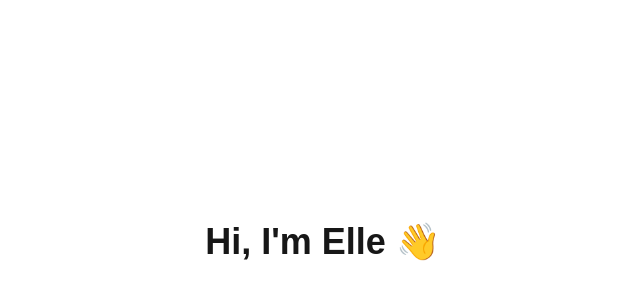
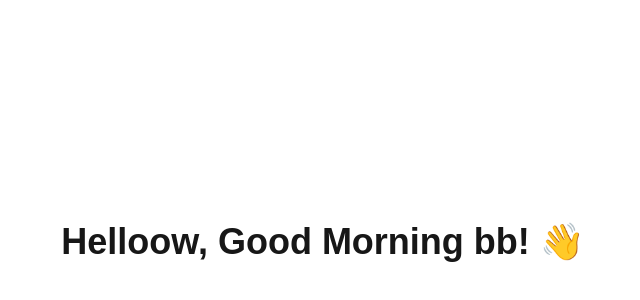
Before and after one commit to ordoughnew-types/portfolio, a Next.js app: page / in a window 1280 px wide. Shown: the part 158-458 px from the top of the page, without its empty margins (317-957 px from the left). Built offline with nearby package versions, Linux system fonts and the light colour scheme.

Commit message:
Trying again vercel

```diff
--- a/app/page.tsx
+++ b/app/page.tsx
@@ -2,7 +2,7 @@ export default function Home() {
   return (
     <main className="flex min-h-screen items-center justify-center">
       <h1 className="text-4xl font-bold">
-        Hi, I'm Elle 👋
+        Helloow, Good Morning bb! 👋
       </h1>
     </main>
   );
```
